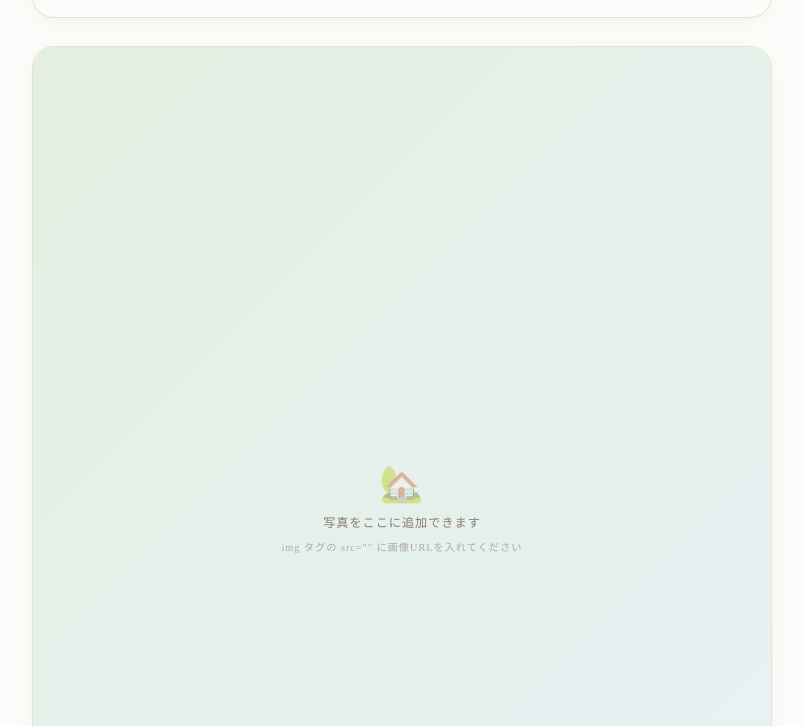
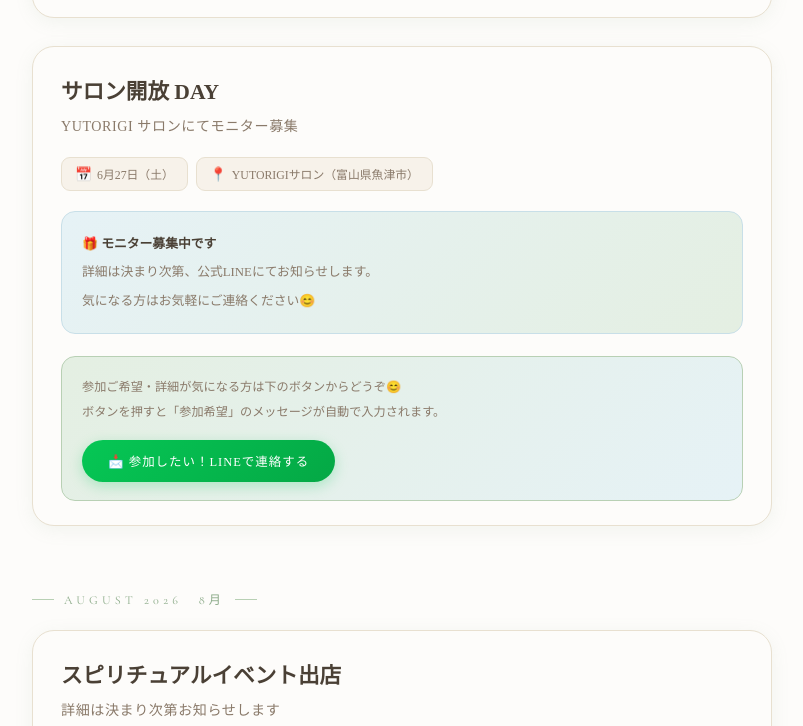
Before and after one commit to welcometoyutorigi-dotcom/yutorigievent, a plain HTML site: page index.html in a window 1280 px wide. Shown: the part 2157-2883 px from the top of the page, without its empty margins (238-1041 px from the left). Drawn offline with nearby package versions, Linux system fonts and the light colour scheme; a web font is replaced by a local one.

Commit message:
Update index.html

```diff
--- a/index.html
+++ b/index.html
@@ -255,18 +255,13 @@ footer a{color:var(--sage);text-decoration:none;}
 
       <!-- 6月②：サロン開放DAY -->
       <div class="event-card">
-        <div class="event-photo-placeholder">
-          <span class="ph-icon">🏡</span>
-          <span>写真をここに追加できます</span>
-          <span class="ph-hint">img タグの src="" に画像URLを入れてください</span>
-        </div>
 
         <div class="event-body">
           <p class="event-name">サロン開放 DAY</p>
           <p class="event-subtitle">YUTORIGI サロンにてモニター募集</p>
 
           <div class="event-meta">
-            <div class="meta-item"><span class="mi">📅</span>6月27日（金）</div>
+            <div class="meta-item"><span class="mi">📅</span>6月27日（土）</div>
             <div class="meta-item"><span class="mi">📍</span>YUTORIGIサロン（富山県魚津市）</div>
           </div>
 
@@ -299,11 +294,6 @@ footer a{color:var(--sage);text-decoration:none;}
       <div class="month-label">August 2026　8月</div>
 
       <div class="event-card">
-        <div class="event-photo-placeholder">
-          <span class="ph-icon">✨</span>
-          <span>写真をここに追加できます</span>
-          <span class="ph-hint">img タグの src="" に画像URLを入れてください</span>
-        </div>
 
         <div class="event-body">
           <p class="event-name">スピリチュアルイベント出店</p>
```
